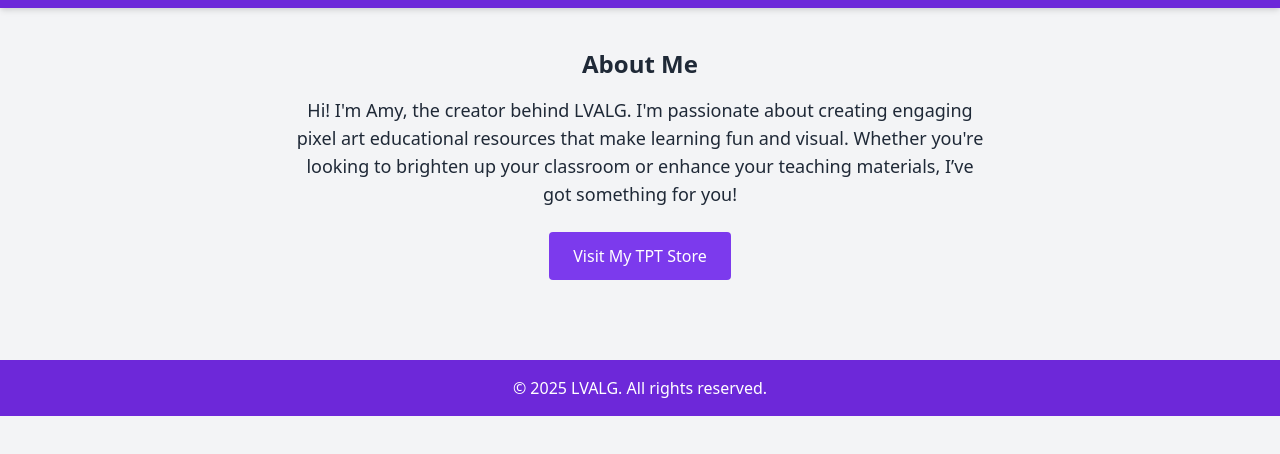
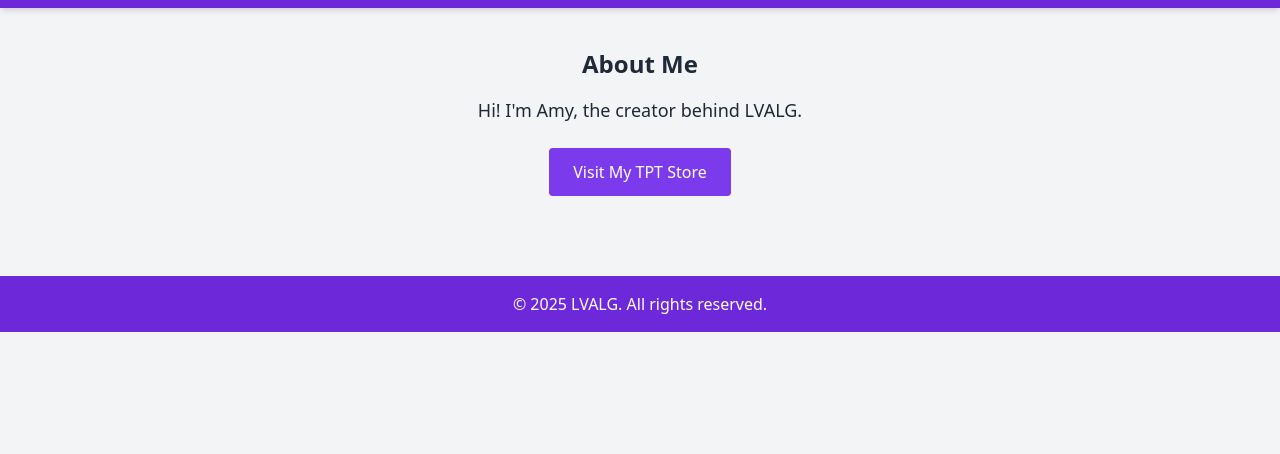
Before and after one commit to offivcd/offivcd.tpt-store.github.io, a plain HTML site: page index.html in a window 1280 px wide. Shown: the part 100-554 px from the top of the page. Drawn offline with nearby package versions, Linux system fonts and the light colour scheme.

Commit message:
Update index.html

```diff
--- a/index.html
+++ b/index.html
@@ -44,7 +44,7 @@
   <!-- About Me Section -->
   <section class="p-10 max-w-3xl mx-auto text-center">
     <h2 class="text-2xl font-semibold mb-4">About Me</h2>
-    <p class="text-lg mb-6">Hi! I'm Amy, the creator behind LVALG. I'm passionate about creating engaging pixel art educational resources that make learning fun and visual. Whether you're looking to brighten up your classroom or enhance your teaching materials, I’ve got something for you!</p>
+    <p class="text-lg mb-6">Hi! I'm Amy, the creator behind LVALG.</p>
     <a href="https://www.teacherspayteachers.com/Store/LVALG" target="_blank"
        class="inline-block px-6 py-3 bg-purple-600 text-white rounded hover:bg-purple-700 transition">
       Visit My TPT Store
```
